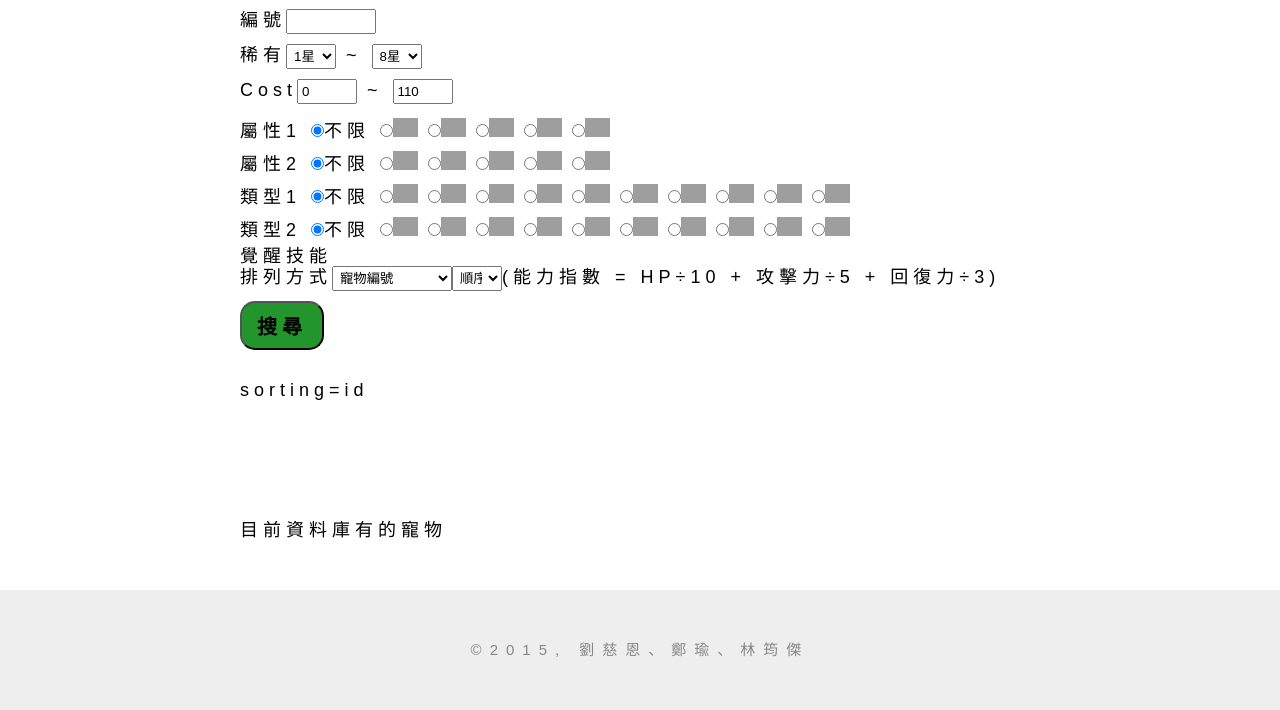
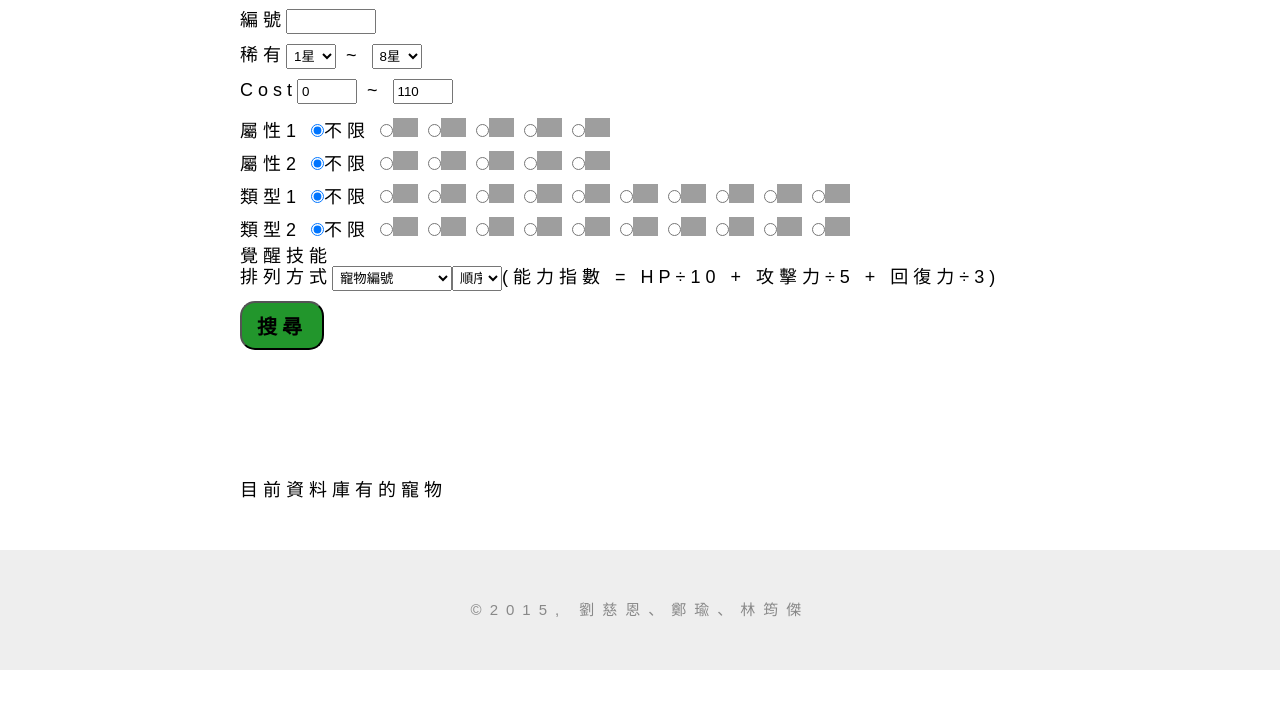
Before and after one commit to hane1818/PAD_Pet_Searching_System, a PHP site: page /search.php in a window 1280 px wide. Shown: the part 154-864 px from the top of the page. After the commit the page ends 824 px from the top, so only its background shows below. Run offline with PHP 8.4, Linux system fonts and the light colour scheme; data that the repository does not hold is empty; grey boxes are pictures that could not be loaded.

Commit message:
Remove testcode

```diff
--- a/search.php
+++ b/search.php
@@ -209,7 +209,6 @@
                 $text1=$text1.' and id in (select distinct PetID from pethaswake where '.$text2.')';
             }
             //排序
-            echo '<br>sorting='.$sorting.'<br>';
             if($sorting=="ability"){
                 $search3 = "select * from pets where $text1 order by (maxHP/10+maxAtk/5+maxRec/3) $orderby";
                 $tmp=mysql_query($search3);
```
